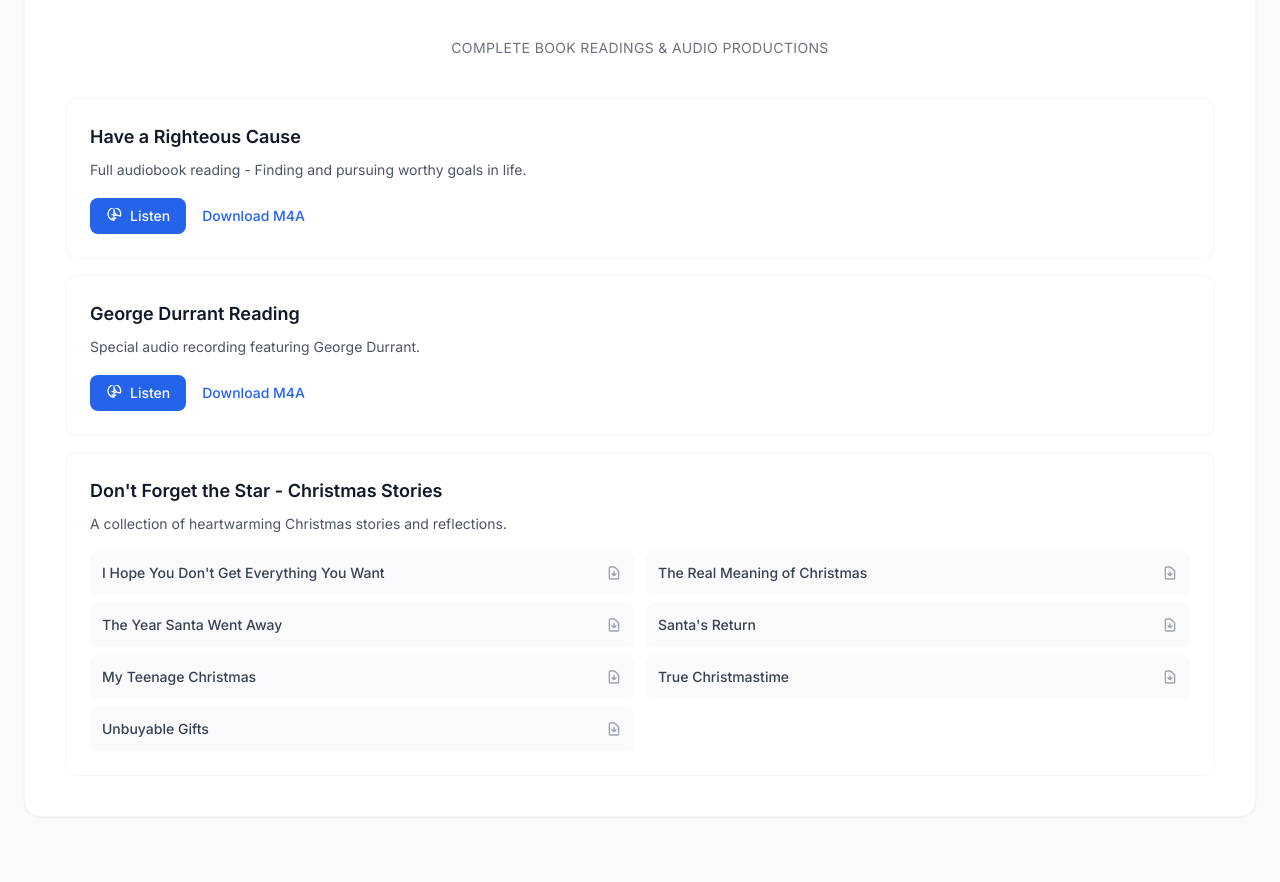
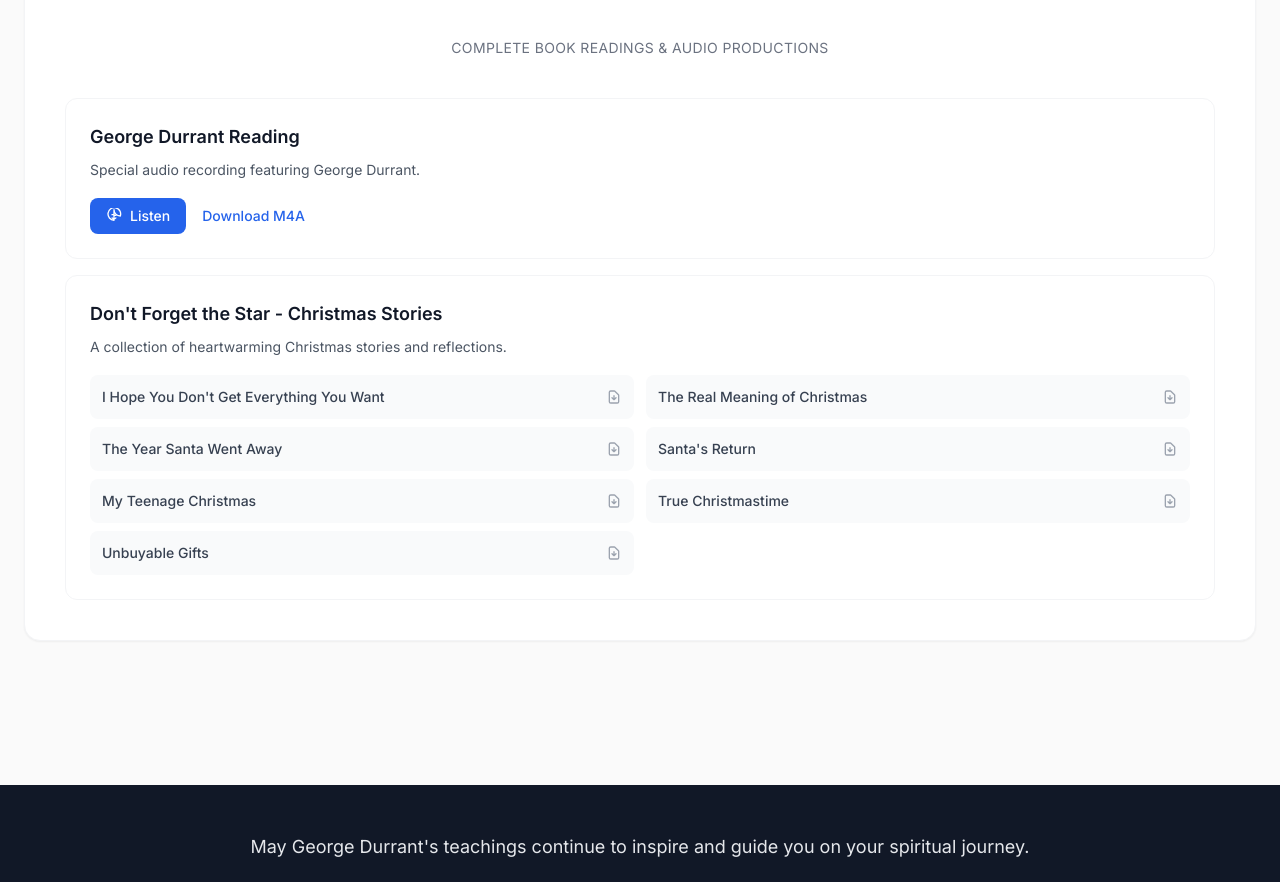
Before and after one commit to ryan-durrant/george-durrant-website, a website: page index.html in a window 1280 px wide. Shown: the part 4739-5621 px from the top of the page. Drawn offline with nearby package versions, Linux system fonts and the light colour scheme.

```diff
--- a/index.html
+++ b/index.html
@@ -1469,49 +1469,6 @@
             Complete Book Readings & Audio Productions
           </p>
           <div class="space-y-4">
-            <!-- Audiobook 1 -->
-            <div
-              class="audio-card group border border-gray-100 rounded-xl p-6 hover:border-primary/20 hover:shadow-md transition-all duration-200 cursor-pointer"
-            >
-              <h3
-                class="text-lg font-semibold text-gray-900 mb-2 group-hover:text-primary transition-colors"
-              >
-                Have a Righteous Cause
-              </h3>
-              <p class="text-gray-600 mb-4 text-sm leading-relaxed">
-                Full audiobook reading - Finding and pursuing worthy goals in
-                life.
-              </p>
-              <div class="flex items-center space-x-4">
-                <button
-                  class="play-btn inline-flex items-center px-4 py-2 bg-primary text-white rounded-lg hover:bg-primary-dark transition-all duration-200 text-sm font-medium"
-                  data-audio="media/audiobooks/01 Have a Righteous Cause 1999.m4a"
-                >
-                  <svg
-                    class="w-4 h-4 mr-2"
-                    fill="none"
-                    stroke="currentColor"
-                    viewBox="0 0 24 24"
-                  >
-                    <path
-                      stroke-linecap="round"
-                      stroke-linejoin="round"
-                      stroke-width="2"
-                      d="M14.828 14.828a4 4 0 01-5.656 0M9 10h1.586a1 1 0 01.707.293l.707.707A1 1 0 0012.414 11H15m-3 7.5A9.5 9.5 0 1121.5 12 9.5 9.5 0 0112 2.5z"
-                    />
-                  </svg>
-                  Listen
-                </button>
-                <a
-                  href="media/audiobooks/01 Have a Righteous Cause 1999.m4a"
-                  target="_blank"
-                  class="text-primary hover:text-primary-dark font-medium text-sm"
-                >
-                  Download M4A
-                </a>
-              </div>
-            </div>
-
             <!-- Audiobook 2 -->
             <div
               class="audio-card group border border-gray-100 rounded-xl p-6 hover:border-primary/20 hover:shadow-md transition-all duration-200 cursor-pointer"
```
Also changed, not shown: 1 other file.
